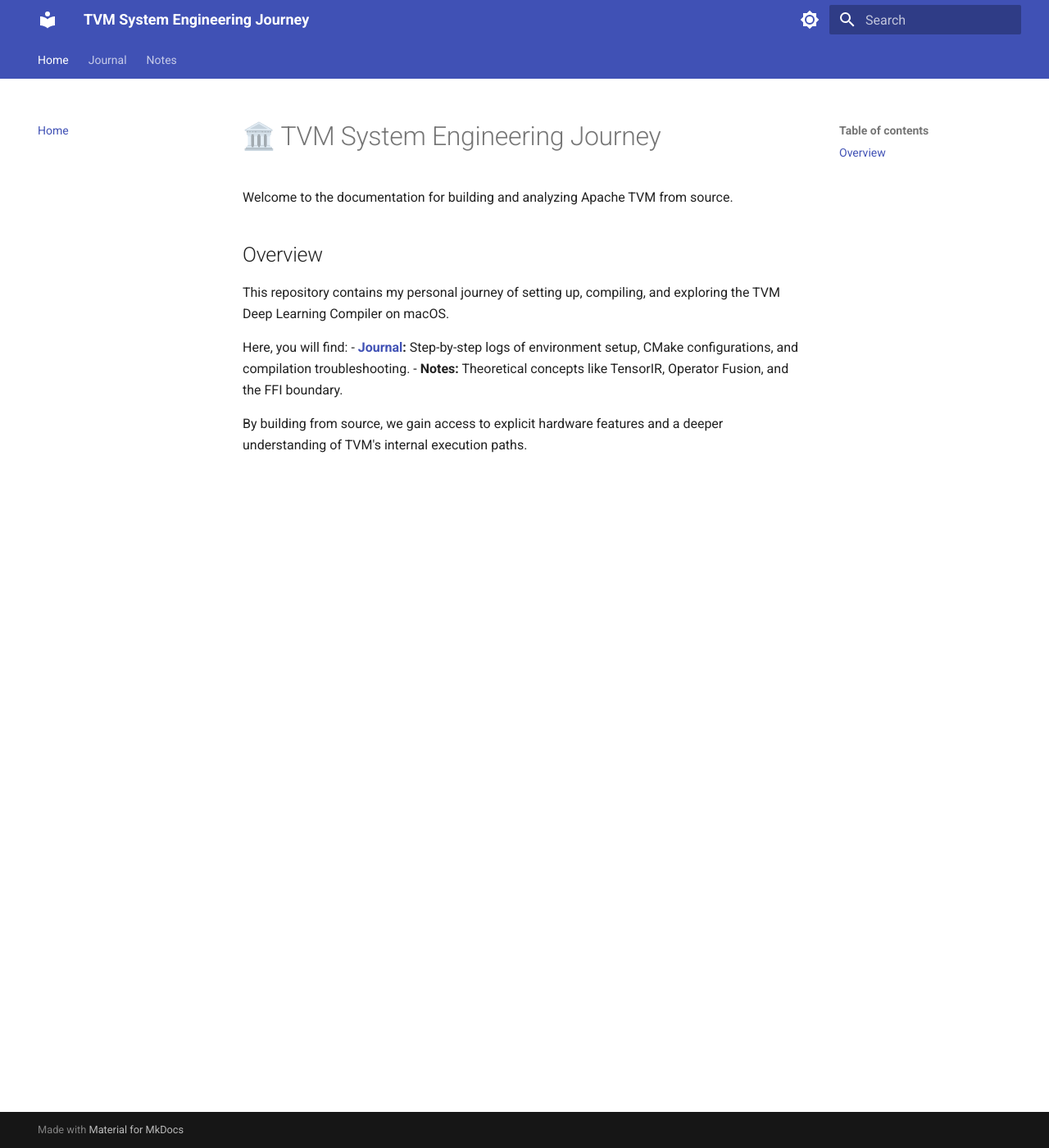
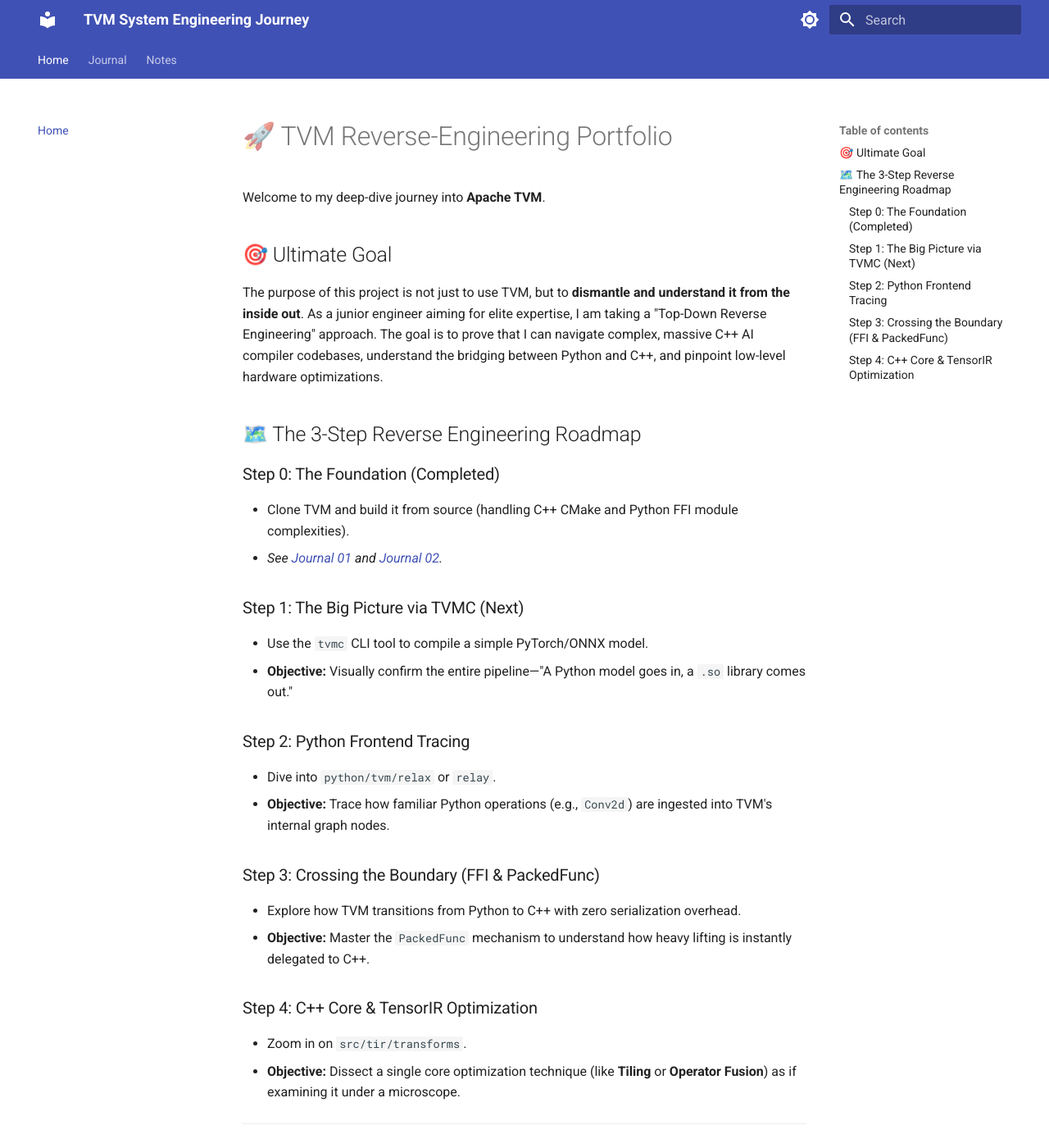
Before and after one commit to keytech42/tvm-deep-dive, an MkDocs documentation site: the page built from docs/index.md, in a window 1280 px wide and 1400 px high. Shown: the whole window at 82% size. Built offline with MkDocs 1.6.1 and Material for MkDocs 9.7.7, drawn with Linux system fonts in a browser that asks for light colours; some of the changed text lies outside the part shown.

Commit message:
docs: add comprehensive project roadmap and agent context instructions

```diff
--- a/docs/index.md
+++ b/docs/index.md
@@ -1,13 +1,32 @@
-# 🏛️ TVM System Engineering Journey
+# 🚀 TVM Reverse-Engineering Portfolio
 
-Welcome to the documentation for building and analyzing Apache TVM from source.
+Welcome to my deep-dive journey into **Apache TVM**.
 
-## Overview
+## 🎯 Ultimate Goal
 
-This repository contains my personal journey of setting up, compiling, and exploring the TVM Deep Learning Compiler on macOS.
+The purpose of this project is not just to use TVM, but to **dismantle and understand it from the inside out**. As a junior engineer aiming for elite expertise, I am taking a "Top-Down Reverse Engineering" approach. The goal is to prove that I can navigate complex, massive C++ AI compiler codebases, understand the bridging between Python and C++, and pinpoint low-level hardware optimizations.
 
-Here, you will find:
-- **[Journal](journal/01_environment_and_clone.md):** Step-by-step logs of environment setup, CMake configurations, and compilation troubleshooting.
-- **Notes:** Theoretical concepts like TensorIR, Operator Fusion, and the FFI boundary.
+## 🗺️ The 3-Step Reverse Engineering Roadmap
 
-By building from source, we gain access to explicit hardware features and a deeper understanding of TVM's internal execution paths.
+### Step 0: The Foundation (Completed)
+- Clone TVM and build it from source (handling C++ CMake and Python FFI module complexities).
+- *See [Journal 01](journal/01_environment_and_clone.md) and [Journal 02](journal/02_build_and_compile.md).*
+
+### Step 1: The Big Picture via TVMC (Next)
+- Use the `tvmc` CLI tool to compile a simple PyTorch/ONNX model.
+- **Objective:** Visually confirm the entire pipeline—"A Python model goes in, a `.so` library comes out."
+
+### Step 2: Python Frontend Tracing
+- Dive into `python/tvm/relax` or `relay`.
+- **Objective:** Trace how familiar Python operations (e.g., `Conv2d`) are ingested into TVM's internal graph nodes.
+
+### Step 3: Crossing the Boundary (FFI & PackedFunc)
+- Explore how TVM transitions from Python to C++ with zero serialization overhead.
+- **Objective:** Master the `PackedFunc` mechanism to understand how heavy lifting is instantly delegated to C++.
+
+### Step 4: C++ Core & TensorIR Optimization
+- Zoom in on `src/tir/transforms`.
+- **Objective:** Dissect a single core optimization technique (like **Tiling** or **Operator Fusion**) as if examining it under a microscope.
+
+---
+*This documentation is served via MkDocs and acts as a living journal of my learning process.*
```
Also changed, not shown: .agents/AGENTS.md (added, +29 -0 lines).
